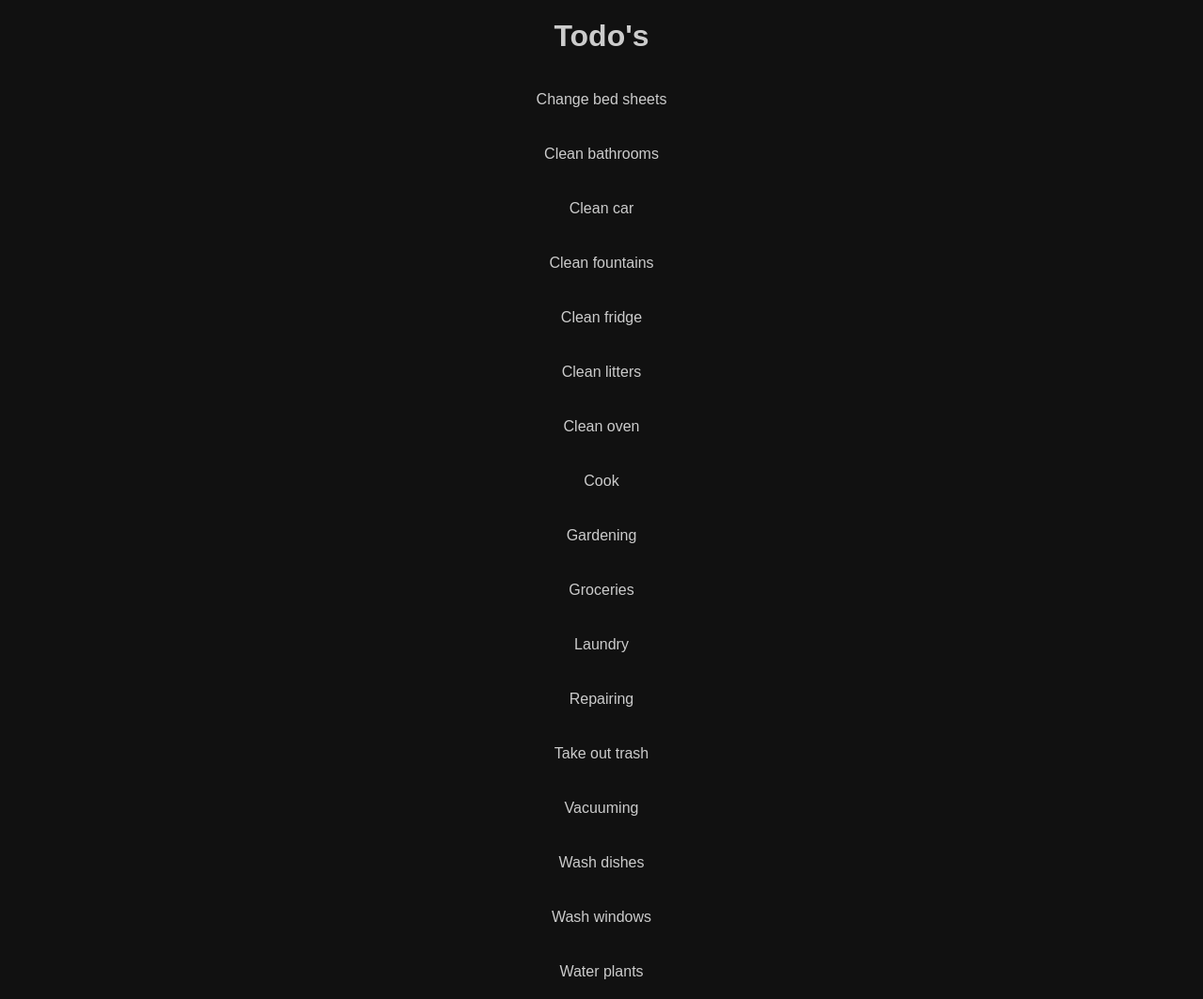
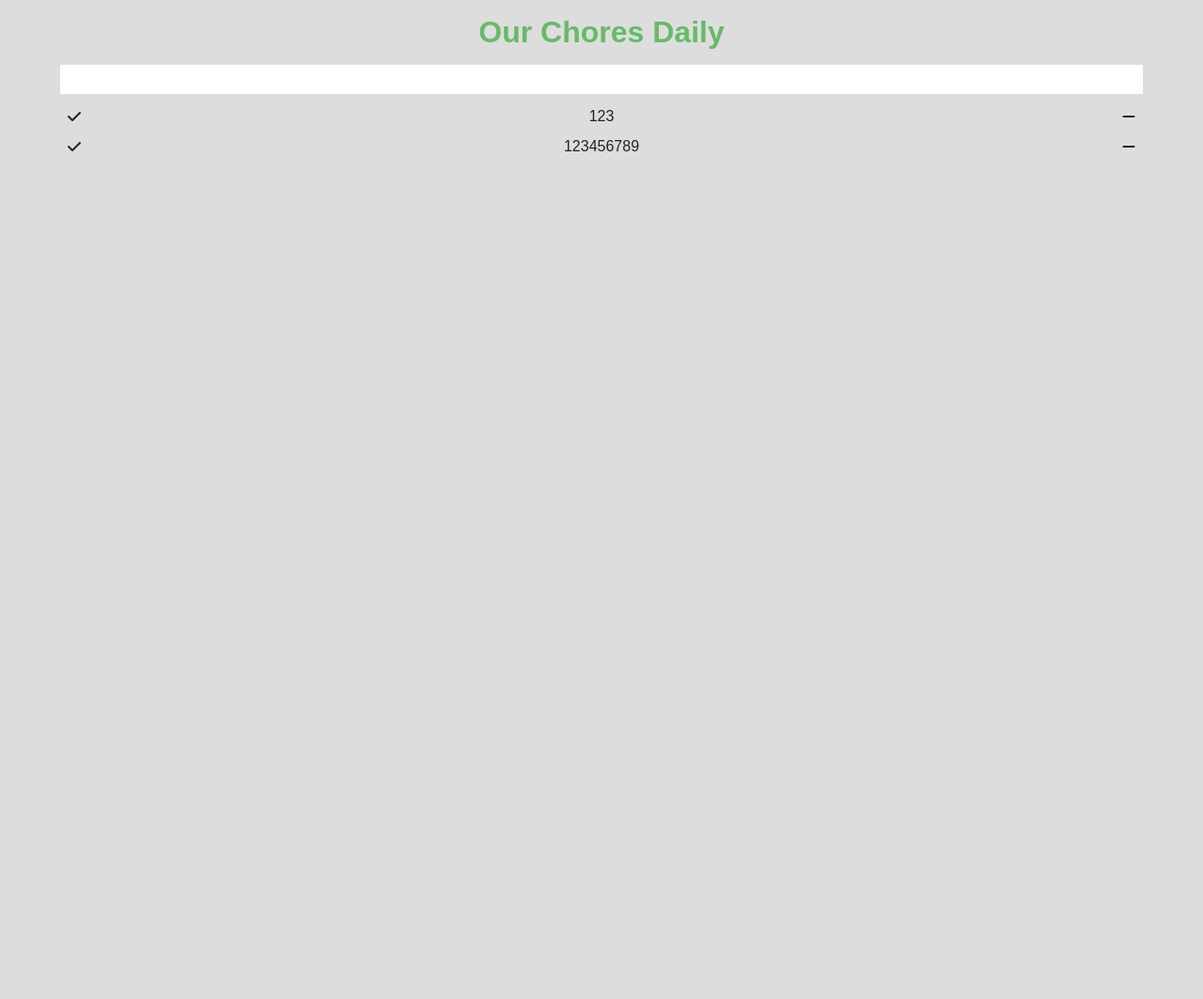
Before and after one commit to MarcvanGorp/OCD, a plain HTML site: page index.html in a window 1280 px wide. Shown: the whole page at 94% size. After the commit the page ends 800 px from the top, so only its background shows below. Drawn offline with Linux system fonts and the light colour scheme.

Commit message:
Several changes

```diff
--- a/app.js
+++ b/app.js
@@ -1,7 +1,14 @@
-document.querySelectorAll('li').forEach(item => {
-    item.addEventListener('click', Event => {
-        //console.log('test works');
-        //item.style.color = '#17d';
-        item.classList.toggle('checked');
-    })
-})
+// DOM selectors
+const todoInput = document.getElementById('todoInput');
+const todos = document.querySelectorAll('li');
+
+// Event listeners
+todoInput.addEventListener('change', addTodo);
+
+// Functions
+function addTodo() {
+    const newTodo = document.createElement('li');
+    newTodo.innerHTML = `<i class="fas fa-check"></i>` + todoInput.value + `<i class="fas fa-minus"></i>`;
+    todoList.appendChild(newTodo);
+    todoInput.value = '';
+}
--- a/index.html
+++ b/index.html
@@ -1,68 +1,23 @@
 <!DOCTYPE html>
 <html lang="en">
+
 <head>
     <meta charset="UTF-8">
     <meta name="viewport" content="width=device-width, initial-scale=1.0">
     <title>OCD</title>
     <link rel="stylesheet" href="./styles.css">
+    <script src='https://kit.fontawesome.com/a076d05399.js'></script>
 </head>
+
 <body>
-    <div>
-        <h1>Todo's</h1>
-        <ul>
-            <li>
-                Change bed sheets
-            </li>
-            <li>
-                Clean bathrooms
-            </li>
-            <li>
-                Clean car
-            </li>
-            <li>
-                Clean fountains
-            </li>
-            <li>
-                Clean fridge
-            </li>
-            <li>
-                Clean litters
-            </li>
-            <li>
-                Clean oven
-            </li>
-            <li>
-                Cook
-            </li>
-            <li>
-                Gardening
-            </li>
-            <li>
-                Groceries
-            </li>
-            <li>
-                Laundry
-            </li>
-            <li>
-                Repairing
-            </li>
-            <li>
-                Take out trash
-            </li>
-            <li>
-                Vacuuming
-            </li>
-            <li>
-                Wash dishes
-            </li>
-            <li>
-                Wash windows
-            </li>
-            <li>
-                Water plants
-            </li>
-        </ul>
-    </div>
+    <h1>Our Chores Daily</h1>
+    <input type="text" id="todoInput" autofocus>
+    <ul id="todoList">
+        <li><i class="fas fa-check" aria-hidden="true"></i>123<i class="fas fa-minus" aria-hidden="true"></i></li>
+        <li><i class="fas fa-check" aria-hidden="true"></i>123456789<i class="fas fa-minus" aria-hidden="true"></i></li>
+    </ul>
+
     <script src="./app.js"></script>
 </body>
+
 </html>
--- a/styles.css
+++ b/styles.css
@@ -9,29 +9,49 @@ html {
 }
 
 body {
-    width: 100%;
-    min-height: 100vh;
+    font-family: sans-serif;
+    width: 100vw;
+    height: 100vh;
     display: flex;
     flex-direction: column;
+    justify-content: flex-start;
     align-items: center;
-    font-family: sans-serif;
-    background-color: #111;
-    color: #ccc;
-    text-align: center;
+    background-color: #ddd;
+    color: #222;
 }
 
-div {
+h1 {
+    padding: 1rem;
     width: 100%;
+    text-align: center;
+    color: #6b6;
 }
 
 ul {
     list-style: none;
+    margin-top: 0.5rem;
+    width: 90%;
+    display: flex;
+    flex-direction: column;
 }
 
-h1, li {
-    padding: 20px;
+li {
+    display: flex;
+    flex-direction: row;
+    justify-content: space-between;
+    align-items: center;
 }
 
-.checked {
-    background-color: #1a1;
+input {
+    border: none;
+    padding: 0.5rem;
+    width: 90%;
 }
+
+input:focus {
+    outline: none;
+}
+
+i {
+    padding: 0.5rem;
+}
```
